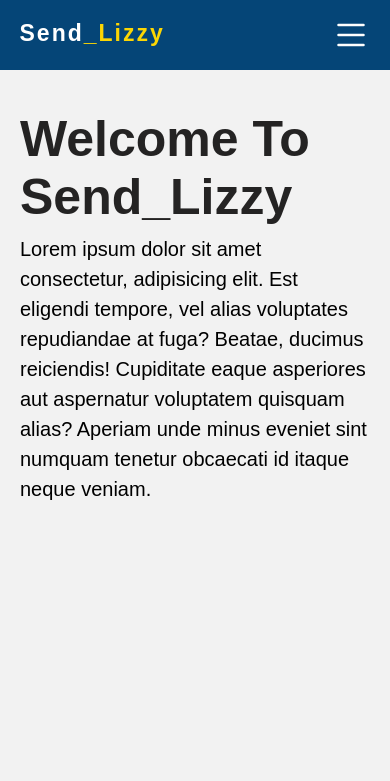
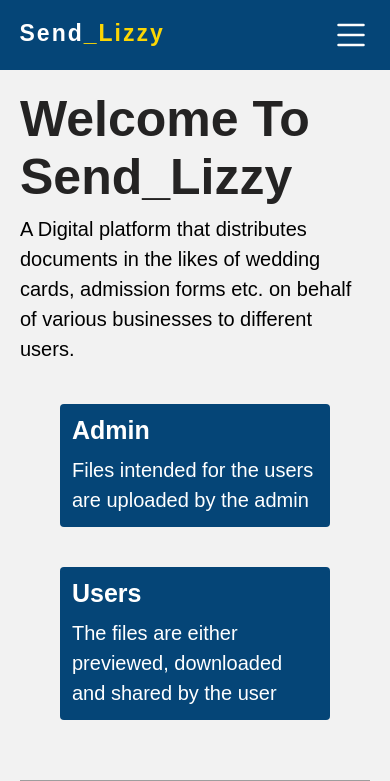
Before and after one commit to UmaxCode/FILE_SERVER_PROJECT, a Django app: page /lizzy_server/ in a window 390 px wide. Shown: the top 781 px of the page. Before the commit the page ends 500 px from the top, so only its background shows below. Run offline with Django 4.2, Linux system fonts and the light colour scheme; grey boxes are pictures that could not be loaded.

Commit message:
untracked all files in __pycache__/, updated the Lizzy_server/index.html with a footer and timeline cards, changed the route for the download and preview, added a download view and implimented the searching of the file system

```diff
--- a/account/views.py
+++ b/account/views.py
@@ -55,7 +55,7 @@ def login_view(request):
 
             email = form.cleaned_data.get('email')
             password = form.cleaned_data.get('password')
-            username = email[0:3]
+            username = email[0]
 
             user = authenticate(request, username=username, email=email, password=password)
 
--- a/file_server/urls.py
+++ b/file_server/urls.py
@@ -4,10 +4,12 @@ from .views import (
     index,
     homepage_view,
     details_view,
+    download_document,
 )
 
 urlpatterns = [
     path('lizzy_server/', index, name='index'),
     path('lizzy_server/home/', homepage_view, name='home'),
-    path('lizzy_server/home/<int:pk>/',details_view, name="details"),
+    path('lizzy_server/home/document/<int:pk>/',details_view, name="details"),
+    path("lizzy_server/home/document/<int:pk>/download_document/", download_document, name="download_document")
 ]
--- a/file_server/views.py
+++ b/file_server/views.py
@@ -1,14 +1,12 @@
 from django.shortcuts import render, redirect
 from django.http import HttpResponse
 from django.contrib.auth.decorators import login_required
+from django.db.models import Q
+from django.views.generic import DetailView
+from pathlib import Path
+from django.core.mail import EmailMessage
+from .models import Document
 
-
-from django.views.generic import DetailView
-
-from django.core.mail import send_mail, EmailMessage
-from django.conf import settings
-
-from .models import Document
 # Create your views here.
 
 def index(request):
@@ -19,16 +17,21 @@ def index(request):
 @login_required
 def homepage_view(request):
 
+    documents = Document.objects.all()
+    search_text = ""
+
     if request.method == "POST":
         search_text = request.POST["search"]
 
-        return HttpResponse(f"The search text is {search_text}")
+        if len(search_text):
+            query_result = Document.objects.filter(Q(title__icontains=f"{search_text}") | Q(description__icontains=f"{search_text}"))
+            documents = query_result
 
-    documents = Document.objects.all()
 
     context = {
         "user_profile":request.user,
-        "documents": documents
+        "documents": documents,
+        'search_text': search_text
         }
     return render(request, 'file_server/feed_page.html', context)
 
@@ -53,9 +56,6 @@ def details_view(request, pk):
         description = document.description
         file = document.file
 
-        # send_mail(title, description, 'settings.EMAIL_HOST_USER',
-        # [email], fail_silently=False)
-
         email_send = EmailMessage(title, description,'settings.EMAIL_HOST_USER', [email])
 
         email_send.attach_file(file.path)
@@ -71,3 +71,32 @@ def details_view(request, pk):
     }
 
     return render(request, "file_server/details.html", context)
+
+
+def download_document(request, pk):
+    document = Document.objects.get(pk=pk)
+    file_path = document.file.path
+
+    with open(file_path, 'rb') as file:
+
+        data = file.read()
+
+        extension = getFileExtension(file_path)
+
+        if extension == '.pdf':
+            response = HttpResponse(data, content_type='application/pdf')
+        elif extension == '.mp4':
+            response = HttpResponse(data, content_type='video/mp4')
+        elif extension == '.mp3':
+            response = HttpResponse(data, content_type='audio/mpeg')
+        elif extension == ".jpg":
+            response = HttpResponse(data, content_type='image/jpeg')
+        else:
+            response = HttpResponse(data, content_type='application/octet-stream')
+        response['Content_Disposition']='attachment;'
+
+    return response
+
+def getFileExtension(file_path):
+    path = Path(file_path)
+    return path.suffix
--- a/static/styleSheets/lizzy_server/index.css
+++ b/static/styleSheets/lizzy_server/index.css
@@ -16,16 +16,27 @@
 
 body {
   background-color: var(--primary-color);
+  margin-top: 90px;
 }
 
 header.head {
   background-color: var(--secondary-color);
+  position: fixed;
+  top: 0;
+  left: 0;
+  width: 100%;
+  z-index: 99;
+}
+
+header.scroll {
+  box-shadow: 0 4px 8px rgba(0, 0, 0, 0.3);
 }
 
 .navigation {
   display: flex;
   justify-content: space-between;
   align-items: center;
+
   width: min(1500px, 90%);
   margin: auto;
 
@@ -111,6 +122,15 @@ section {
   padding-top: 20px;
 }
 
+/* testing */
+.footer {
+  margin-top: 20px;
+  background-color: rgb(5, 69, 119);
+  padding: 20px;
+  color: white;
+  text-align: center;
+}
+
 .section-1 img {
   width: 100%;
   pointer-events: none;
@@ -175,3 +195,105 @@ section {
     height: 70px;
   }
 }
+
+/* testing */
+.timeline {
+  width: 100%;
+  margin: 20px auto;
+  position: relative;
+}
+
+.timeline .container.right {
+  left: 50%;
+}
+
+.timeline::after {
+  content: "";
+  position: absolute;
+  top: 30px;
+  left: 50%;
+  height: 50%;
+  width: 4px;
+  background-color: rgb(5, 69, 119);
+}
+
+.timeline .container {
+  position: relative;
+  width: 50%;
+  left: 0;
+  padding: 20px 40px;
+}
+
+.text {
+  padding: 12px;
+  background-color: rgb(5, 69, 119);
+  border-radius: 4px;
+  position: relative;
+  color: white;
+}
+
+.text h1 {
+  font-size: 25px;
+  margin-bottom: 10px;
+  color: white;
+}
+
+.text small {
+  display: inline-block;
+  font-size: 16px;
+  margin-bottom: 8px;
+}
+
+.circle {
+  position: absolute;
+  display: inline-block;
+  width: 40px;
+  height: 40px;
+  background-color: rgb(5, 69, 119);
+  right: -20px;
+  top: 24px;
+  border-radius: 50%;
+  z-index: 1;
+}
+
+.timeline .container.right .circle {
+  left: -20px;
+}
+
+.text .arrow {
+  height: 0;
+  width: 0;
+  position: absolute;
+  display: inline-block;
+  border-bottom: 15px solid transparent;
+  border-top: 15px solid transparent;
+  border-left: 15px solid rgb(5, 69, 119);
+  top: 12px;
+  right: -10px;
+}
+
+.timeline .container.container.right .text .arrow {
+  border-bottom: 15px solid transparent;
+  border-top: 15px solid transparent;
+  border-right: 15px solid rgb(5, 69, 119);
+  border-left: 15px solid transparent;
+  left: -25px;
+}
+
+main {
+  margin-bottom: 100px;
+}
+
+@media screen and (max-width: 500px) {
+  .timeline .container,
+  .timeline .container.right {
+    width: 100%;
+    left: 0;
+  }
+
+  .container .text .arrow,
+  .timeline .container .circle,
+  .timeline::after {
+    display: none;
+  }
+}
--- a/templates/file_server/index.html
+++ b/templates/file_server/index.html
@@ -35,26 +35,70 @@ Welcome to Send_Lizzy {% endblock %} {% block stylesheet %}
       <div class="info">
         <h1>Welcome To Send_Lizzy</h1>
         <p>
-          Lorem ipsum dolor sit amet consectetur, adipisicing elit. Est eligendi
-          tempore, vel alias voluptates repudiandae at fuga? Beatae, ducimus
-          reiciendis! Cupiditate eaque asperiores aut aspernatur voluptatem
-          quisquam alias? Aperiam unde minus eveniet sint numquam tenetur
-          obcaecati id itaque neque veniam.
+          A Digital platform that distributes documents in the likes of wedding
+          cards, admission forms etc. on behalf of various businesses to
+          different users.
         </p>
+      </div>
+
+      <div class="timeline">
+        <div class="container left">
+          <span class="circle"></span>
+          <div class="text">
+            <h1>Admin</h1>
+            <p>Files intended for the users are uploaded by the admin</p>
+            <span class="arrow"></span>
+          </div>
+        </div>
+        <div class="container right">
+          <span class="circle"></span>
+          <div class="text">
+            <h1>Users</h1>
+            <p>
+              The files are either previewed, downloaded and shared by the user
+            </p>
+            <span class="arrow"></span>
+          </div>
+        </div>
       </div>
     </div>
     <div class="col-2">
       <div class="image">
-        <!-- <img src="{% static 'images/image1.png' %}" alt=""> -->
+        <img src="{% static 'images/index_image.webp' %}" alt="" />
       </div>
     </div>
   </section>
   <section class="section-2"></section>
 </main>
 
+<div class="footer">
+  <p>
+    For more enquery contact us on
+    <span>
+      <svg
+        xmlns="http://www.w3.org/2000/svg"
+        width="16"
+        height="16"
+        fill="currentColor"
+        class="bi bi-telephone-fill"
+        viewBox="0 0 16 16"
+      >
+        <path
+          fill-rule="evenodd"
+          d="M1.885.511a1.745 1.745 0 0 1 2.61.163L6.29 2.98c.329.423.445.974.315 1.494l-.547 2.19a.678.678 0 0 0 .178.643l2.457 2.457a.678.678 0 0 0 .644.178l2.189-.547a1.745 1.745 0 0 1 1.494.315l2.306 1.794c.829.645.905 1.87.163 2.611l-1.034 1.034c-.74.74-1.846 1.065-2.877.702a18.634 18.634 0 0 1-7.01-4.42 18.634 18.634 0 0 1-4.42-7.009c-.362-1.03-.037-2.137.703-2.877L1.885.511z"
+        />
+      </svg>
+    </span>
+    +233548575292
+  </p>
+  <p>All right reserved &copy; Umaxcode</p>
+</div>
+
 <script>
   const menu = document.querySelector(".menu");
   const nav_bar = document.querySelector(".navigation");
+
+  const header = document.querySelector(".head");
 
   menu.addEventListener("click", function () {
     if (!nav_bar.style.height) {
@@ -71,7 +115,14 @@ Welcome to Send_Lizzy {% endblock %} {% block stylesheet %}
       }
     });
   });
+  menuObserver.observe(menu);
 
-  menuObserver.observe(menu);
+  window.addEventListener("scroll", function () {
+    if (this.scrollY > 20) {
+      header.classList.add("scroll");
+    } else {
+      header.classList.remove("scroll");
+    }
+  });
 </script>
 {% endblock%}
```
Also changed, not shown: static/styleSheets/lizzy_server/home.css (+39 -3 lines), templates/file_server/details.html (+6 -2 lines), templates/file_server/feed_page.html (+18 -6 lines), db.sqlite3, 1 other file.
